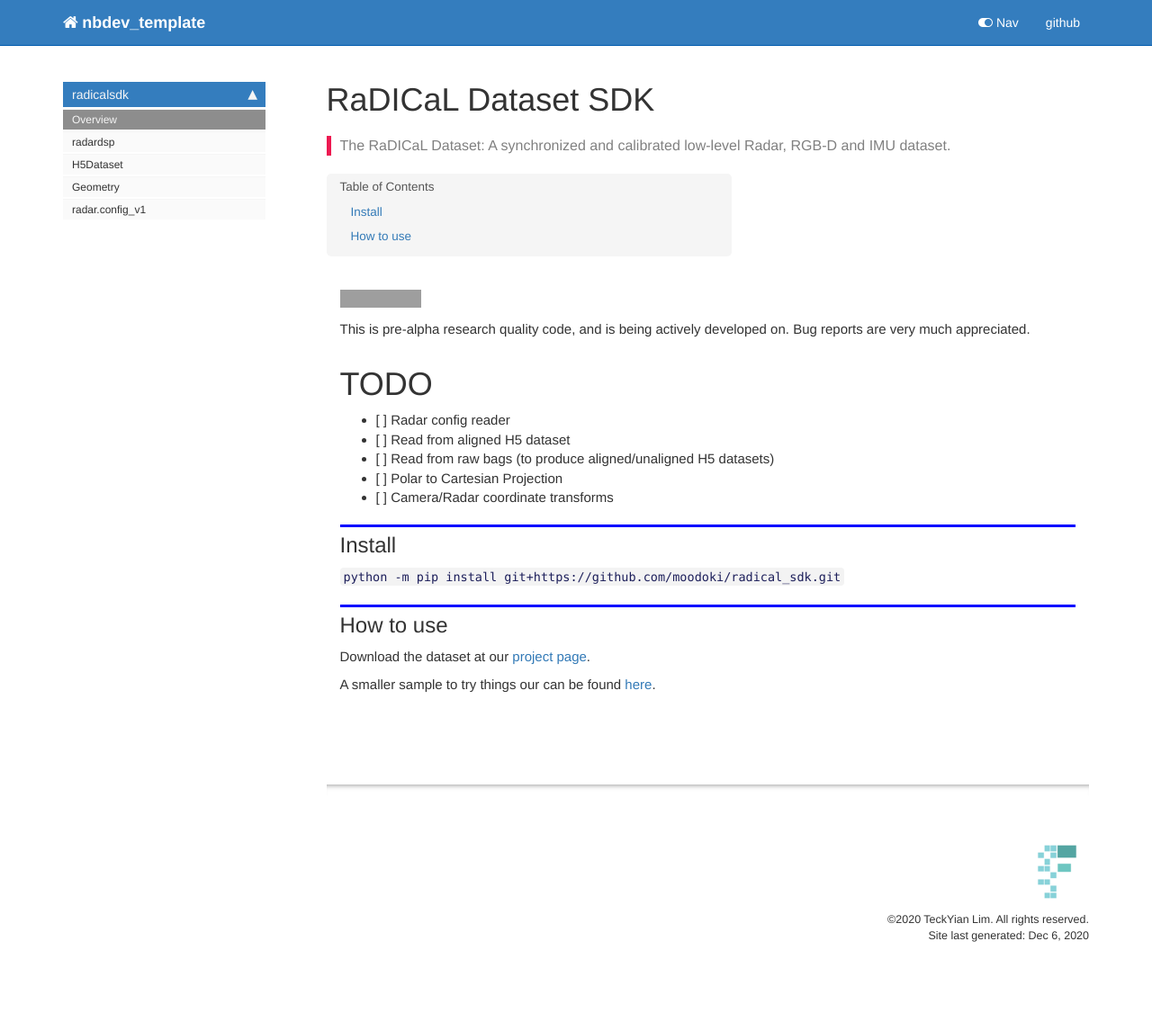
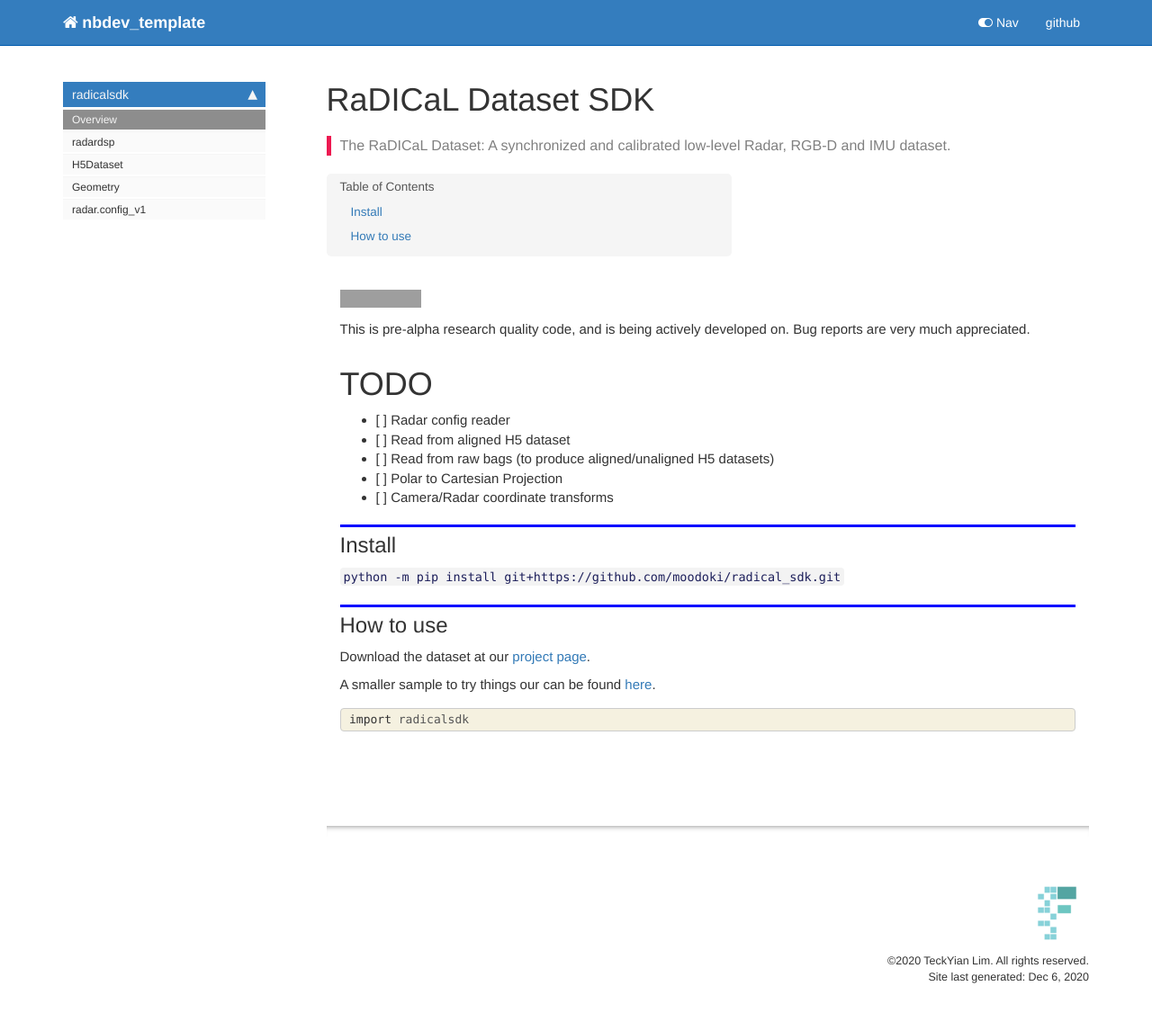
Before and after one commit to moodoki/radical_sdk, a Jekyll site: the page built from docs/index.html, in a window 1280 px wide. Shown: the whole page at 90% size. Built offline with Jekyll 4.4.1, drawn with Linux system fonts in a browser that asks for light colours; nearby versions of some CDN libraries; comment, search, counter and statistics services are not loaded; before the commit the page ends 1099 px from its top, so only the background shows below that; grey boxes are pictures that could not be loaded.

Commit message:
symbolic links for import to work in notebooks

```diff
--- a/docs/index.html
+++ b/docs/index.html
@@ -78,4 +78,21 @@ Bug reports are very much appreciated.</p>
 </div>
 </div>
 </div>
+    {% raw %}
+
+<div class="cell border-box-sizing code_cell rendered">
+<div class="input">
+
+<div class="inner_cell">
+    <div class="input_area">
+<div class=" highlight hl-ipython3"><pre><span></span><span class="kn">import</span> <span class="nn">radicalsdk</span>
+</pre></div>
+
+    </div>
 </div>
+</div>
+
+</div>
+    {% endraw %}
+
+</div>
```
Also changed, not shown: README.md, 2 other files.
